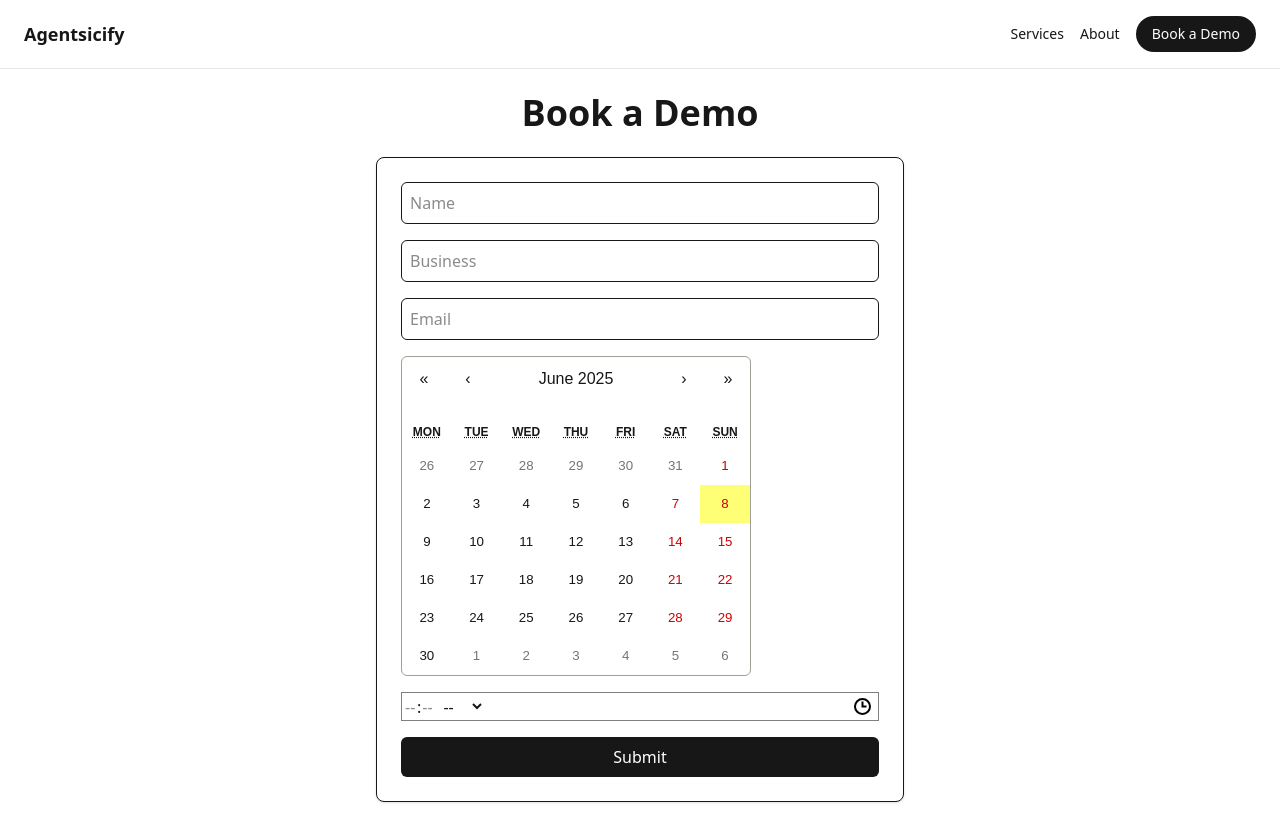
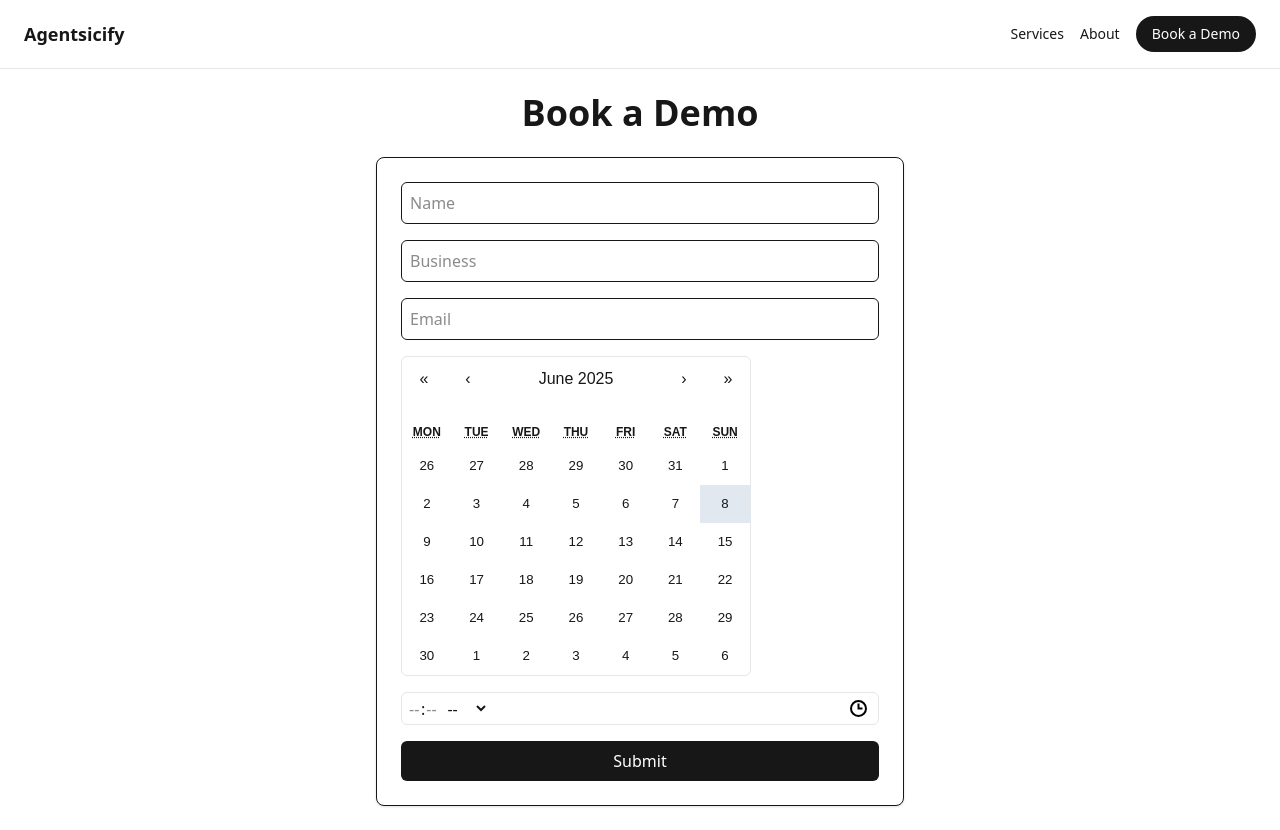
Before and after one commit to MostafaAbdelmegeed/agentsicify, a Next.js app: page /demo in a window 1280 px wide. Built offline with nearby package versions, Linux system fonts and the light colour scheme.

Commit message:
Enhance demo calendar styles

```diff
--- /dev/null
+++ b/src/app/demo/demo.css
@@ -0,0 +1,37 @@
+.react-calendar {
+  background: var(--background);
+  border: 1px solid #e5e7eb;
+  color: var(--foreground);
+}
+
+.react-calendar__navigation button:enabled:hover,
+.react-calendar__navigation button:enabled:focus {
+  background-color: #f3f4f6;
+}
+
+.react-calendar__tile {
+  color: var(--foreground);
+}
+
+.react-calendar__tile--active,
+.react-calendar__tile--active:enabled:hover,
+.react-calendar__tile--active:enabled:focus {
+  background: var(--foreground);
+  color: var(--background);
+}
+
+.react-calendar__tile--now {
+  background: #e2e8f0;
+}
+
+.react-time-picker__wrapper {
+  border: 1px solid #e5e7eb;
+  border-radius: 0.375rem;
+  padding: 2px 4px;
+  color: var(--foreground);
+}
+
+.react-time-picker__inputGroup__input {
+  font: inherit;
+  color: inherit;
+}
--- a/src/app/demo/page.tsx
+++ b/src/app/demo/page.tsx
@@ -5,6 +5,7 @@ import TimePicker from 'react-time-picker';
 import 'react-calendar/dist/Calendar.css';
 import 'react-time-picker/dist/TimePicker.css';
 import 'react-clock/dist/Clock.css';
+import './demo.css';
 import { CONTACT_EMAIL } from '../../lib/config';
 
 export default function Demo() {
```
